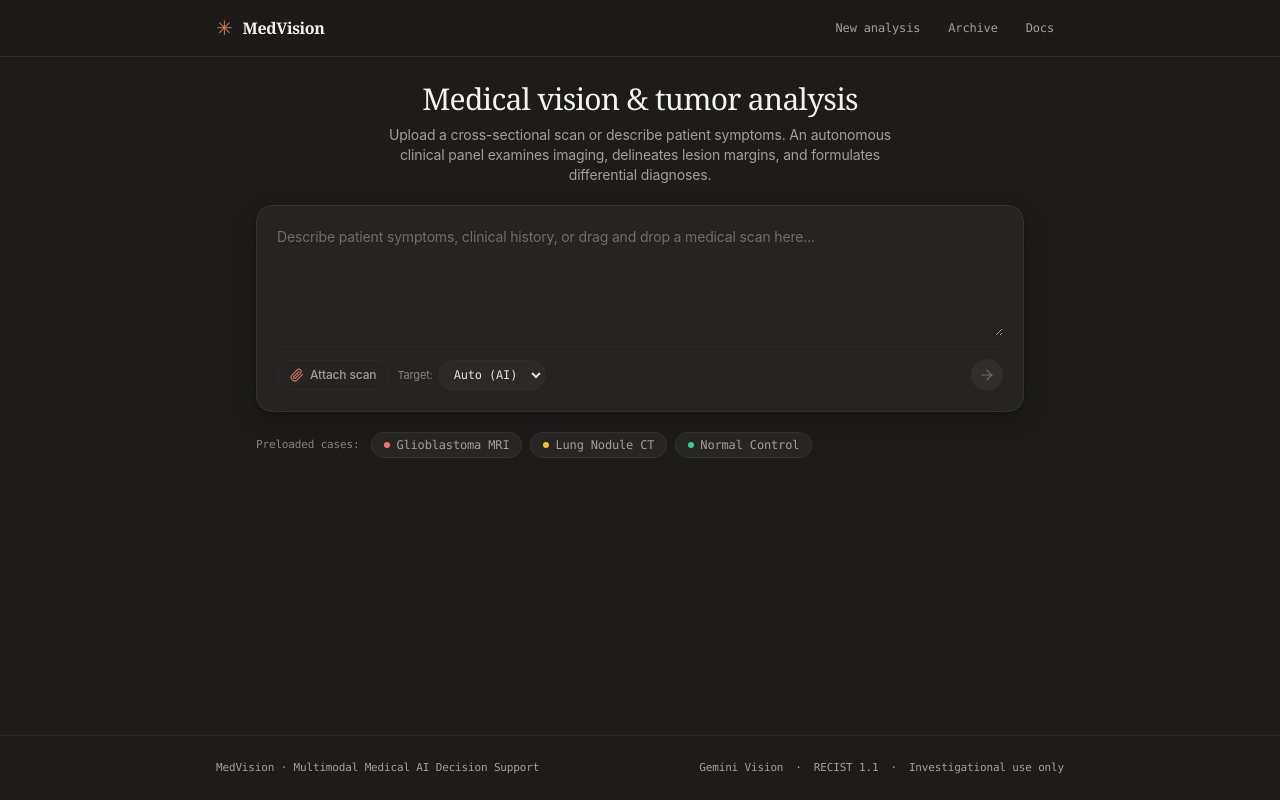
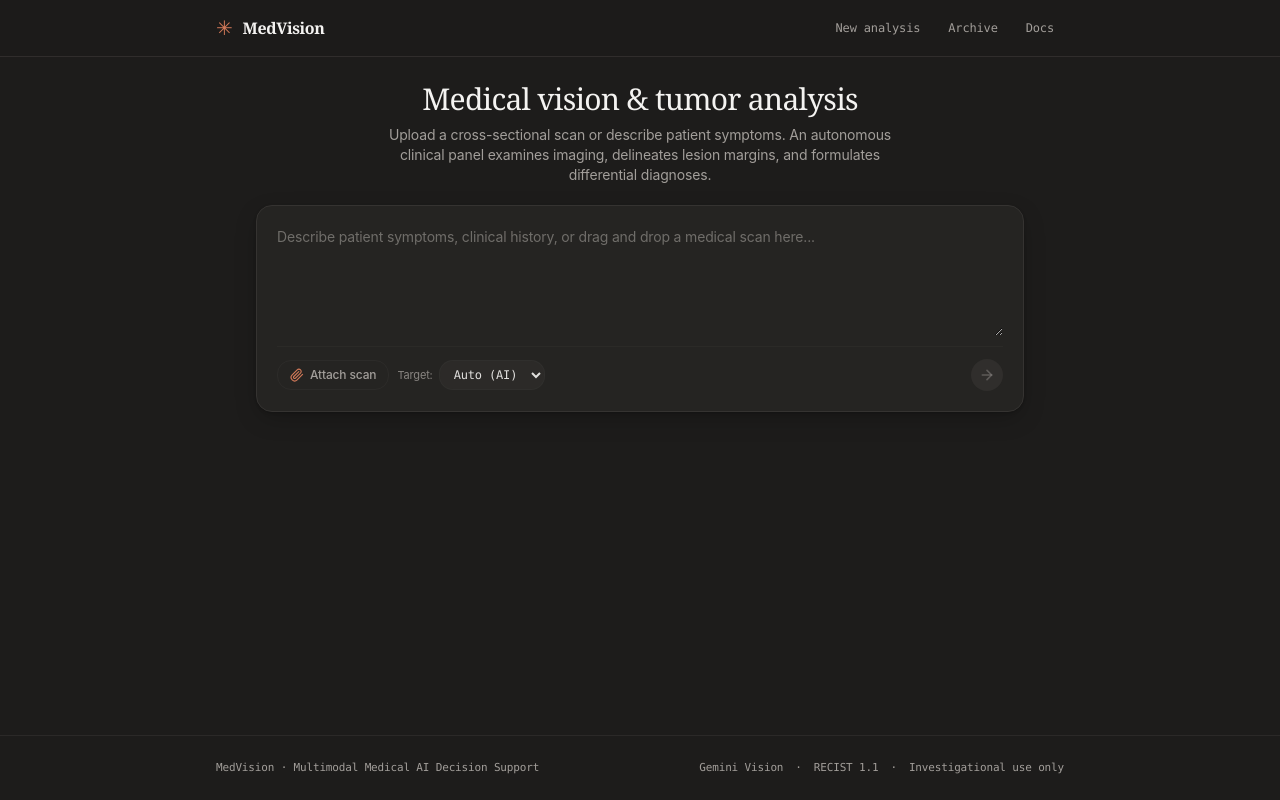
Before and after one commit to sudheerresearchai-max/medvision-agent, a Next.js app in the folder web-app/: page / in a window 1280 px wide. Built offline with nearby package versions, Linux system fonts and the light colour scheme.

Commit message:
fix(ui): remove preloaded synthetic demo case buttons from composer

```diff
--- a/web-app/components/UploadForm.tsx
+++ b/web-app/components/UploadForm.tsx
@@ -3,20 +3,14 @@
 import * as React from 'react';
 import { useRouter } from 'next/navigation';
 import {
-  UploadCloud,
   FileImage,
   FileText,
   X,
   ArrowRight,
   Paperclip,
-  Sparkles,
-  Sliders,
-  Clock,
 } from 'lucide-react';
 import type { Organ } from '@/lib/types';
-import { Button } from '@/components/ui/button';
 import { cn, formatBytes } from '@/lib/utils';
-import { SAMPLE_CASES, type SampleCase } from '@/lib/sampleCases';
 import { ClaudeThinkingPill } from '@/components/ClaudeThinkingPill';
 
 type OrganChoice = Organ | 'auto';
@@ -83,7 +77,6 @@ export function UploadForm() {
   const [submitting, setSubmitting] = React.useState(false);
   const [stageIndex, setStageIndex] = React.useState(0);
   const [thinkingStartMs, setThinkingStartMs] = React.useState<number | null>(null);
-  const [activeSampleId, setActiveSampleId] = React.useState<string | null>(null);
 
   const fileInputRef = React.useRef<HTMLInputElement>(null);
 
@@ -98,7 +91,6 @@ export function UploadForm() {
   const handleFile = async (f?: File | null) => {
     if (!f) return;
     setError(null);
-    setActiveSampleId(null);
     const ext = extOf(f.name);
 
     if (ext === '.pdf' || f.type === 'application/pdf') {
@@ -114,31 +106,11 @@ export function UploadForm() {
   const clearFile = () => {
     setImageFile(null);
     setImagePreview(null);
-    setActiveSampleId(null);
     if (fileInputRef.current) fileInputRef.current.value = '';
   };
 
   const clearPdf = () => {
     setPdfFile(null);
-    setActiveSampleId(null);
-  };
-
-  const loadSampleCase = async (sample: SampleCase) => {
-    try {
-      setError(null);
-      setActiveSampleId(sample.id);
-      setOrganChoice(sample.organ);
-      setNotes(sample.clinicalNotes);
-
-      const res = await fetch(sample.imageDataUrl);
-      const blob = await res.blob();
-      const file = new File([blob], sample.fileName, { type: 'image/png' });
-
-      setImageFile(file);
-      setImagePreview(sample.imageDataUrl);
-    } catch (err) {
-      setError(err instanceof Error ? err.message : 'Failed to load case');
-    }
   };
 
   const onSubmit = async (e: React.FormEvent) => {
@@ -206,10 +178,6 @@ export function UploadForm() {
       setSubmitting(false);
     }
   };
-
-  const positiveSample = SAMPLE_CASES.find((s) => s.id === 'case01_brain_gbm') || SAMPLE_CASES[0];
-  const lungSample = SAMPLE_CASES.find((s) => s.id === 'case02_lung_nsclc') || SAMPLE_CASES[1];
-  const normalSample = SAMPLE_CASES.find((s) => s.isControl) || SAMPLE_CASES[3];
 
   const hasImage = Boolean(imageFile);
   const hasPdf = Boolean(pdfFile);
@@ -375,50 +343,6 @@ export function UploadForm() {
           {error}
         </div>
       )}
-
-      {/* Claude Style Sample Suggestions */}
-      {!submitting && (
-        <div className="flex flex-wrap items-center gap-2 pt-1 text-xs">
-          <span className="text-[11px] font-mono text-muted-foreground/80 mr-1 select-none">
-            Preloaded cases:
-          </span>
-          <button
-            type="button"
-            onClick={() => loadSampleCase(positiveSample)}
-            className={cn(
-              'claude-pill px-3 py-1 text-xs text-muted-foreground hover:text-foreground flex items-center gap-1.5 font-mono select-none',
-              activeSampleId === positiveSample.id && 'border-primary text-foreground bg-secondary',
-            )}
-          >
-            <span className="w-1.5 h-1.5 rounded-full bg-red-400 shrink-0" />
-            <span>Glioblastoma MRI</span>
-          </button>
-
-          <button
-            type="button"
-            onClick={() => loadSampleCase(lungSample)}
-            className={cn(
-              'claude-pill px-3 py-1 text-xs text-muted-foreground hover:text-foreground flex items-center gap-1.5 font-mono select-none',
-              activeSampleId === lungSample.id && 'border-primary text-foreground bg-secondary',
-            )}
-          >
-            <span className="w-1.5 h-1.5 rounded-full bg-amber-400 shrink-0" />
-            <span>Lung Nodule CT</span>
-          </button>
-
-          <button
-            type="button"
-            onClick={() => loadSampleCase(normalSample)}
-            className={cn(
-              'claude-pill px-3 py-1 text-xs text-muted-foreground hover:text-foreground flex items-center gap-1.5 font-mono select-none',
-              activeSampleId === normalSample.id && 'border-primary text-foreground bg-secondary',
-            )}
-          >
-            <span className="w-1.5 h-1.5 rounded-full bg-emerald-400 shrink-0" />
-            <span>Normal Control</span>
-          </button>
-        </div>
-      )}
     </div>
   );
 }
```
